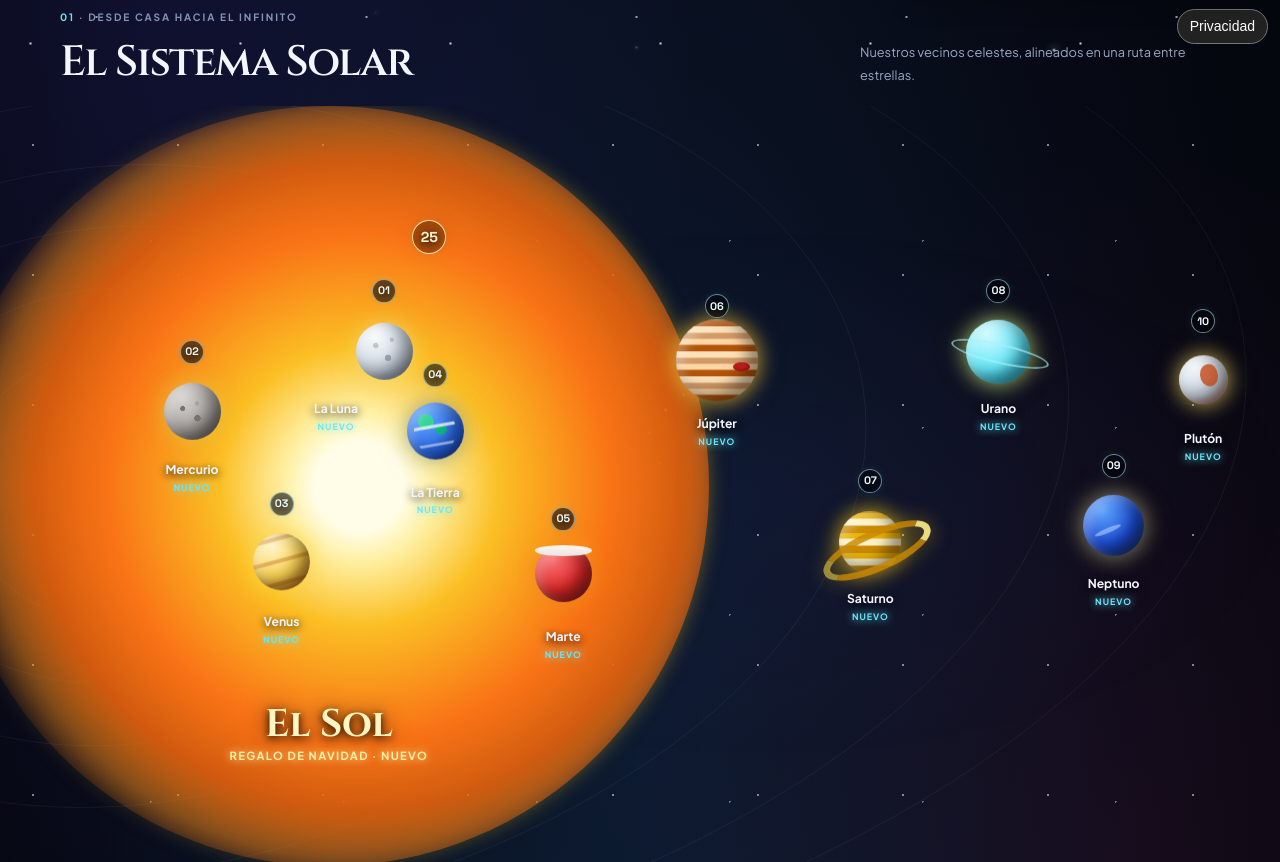
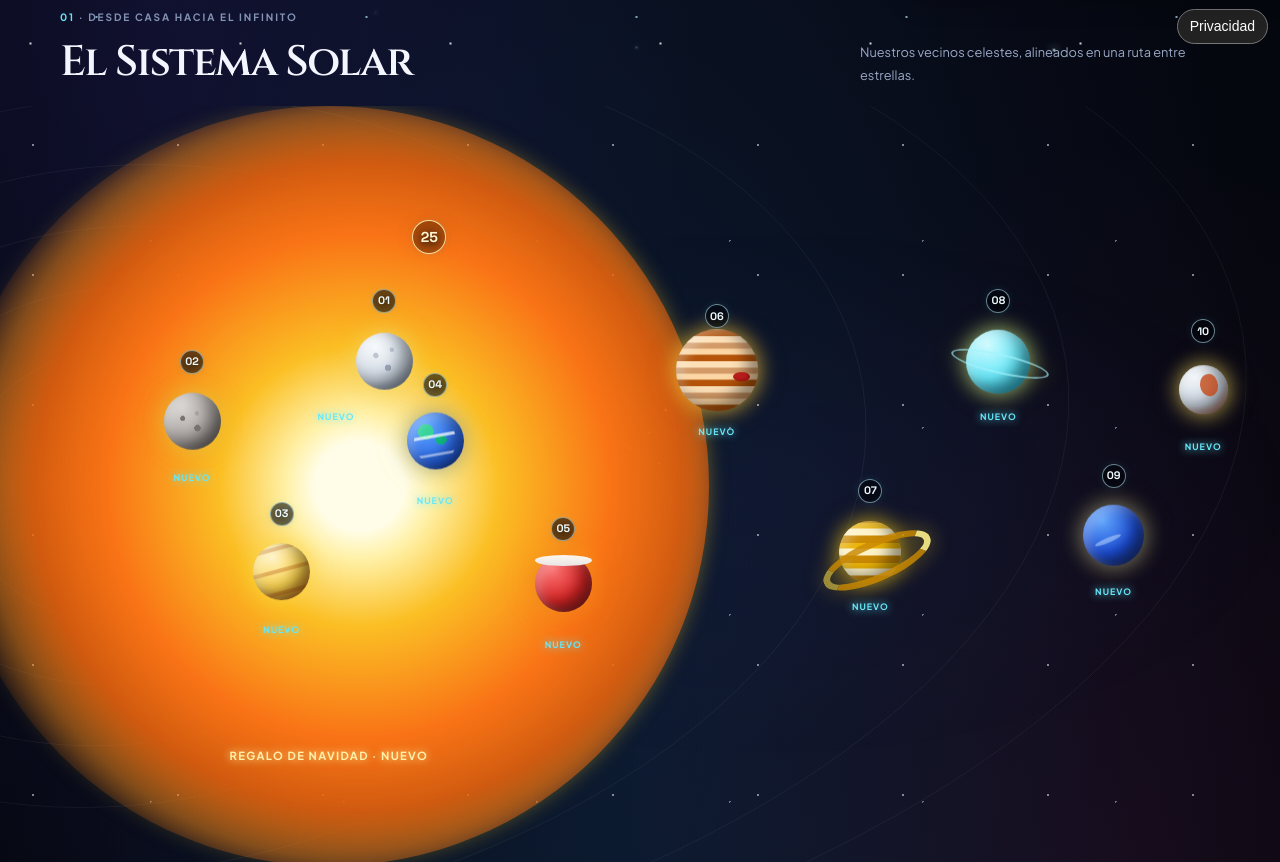
Before and after one commit to vvillalbamartinez1501-glitch/CalendarioAdviento, a plain HTML site: page index.html in a window 1280 px wide. Shown: the part 744-1606 px from the top of the page. Drawn offline with Linux system fonts and the light colour scheme.

Commit message:
fix: Refactor day button and node creation for improved clarity and functionality

```diff
--- a/index.html
+++ b/index.html
@@ -77,13 +77,12 @@
             </g>
           </svg>
           <div class="sun-decoration" aria-hidden="true"><span></span></div>
-          <button class="day25-sun" id="day-25-sun" type="button" hidden aria-label="Día 25: El Sol, regalo de Navidad">
+          <button class="day25-sun" id="day-25-sun" type="button" hidden aria-label="Día 25: regalo de Navidad">
             <span class="day25-sun__disc" aria-hidden="true"></span>
             <span class="day-marker day25-sun__marker">
               <span class="day-number">25</span>
               <span class="day-open-star" id="day-25-star" aria-hidden="true" hidden>★</span>
             </span>
-            <span class="day25-sun__label">El Sol</span>
             <span class="day-state" id="day-25-state">Regalo de Navidad</span>
           </button>
           <div class="map-nodes" id="solar-nodes"></div>
--- a/script.js
+++ b/script.js
@@ -240,8 +240,8 @@ function createDayNode(day) {
   card.dataset.day = String(day.day);
   card.style.setProperty("--float-delay", `${(day.day % 7) * -0.37}s`);
   card.setAttribute("aria-label", unlocked
-    ? `Día ${String(day.day).padStart(2, "0")}: ${day.name}, ${opened ? "abierto" : "disponible"}`
-    : `Día ${String(day.day).padStart(2, "0")}: ${day.name}, bloqueado hasta el ${day.day} de diciembre`);
+    ? `Día ${String(day.day).padStart(2, "0")}${isConstellation ? `: ${day.name}` : ""}, ${opened ? "abierto" : "disponible"}`
+    : `Día ${String(day.day).padStart(2, "0")}${isConstellation ? `: ${day.name}` : ""}, bloqueado hasta el ${day.day} de diciembre`);
 
   const marker = document.createElement("span");
   marker.className = "day-marker";
@@ -264,13 +264,17 @@ function createDayNode(day) {
   }
 
   const artwork = isConstellation ? createConstellationArt(day.type) : createPlanetArt(day.type);
-  const name = document.createElement("span");
-  name.className = "day-name";
-  name.textContent = day.name;
   const state = document.createElement("span");
   state.className = "day-state";
   state.textContent = opened ? "Abierto" : unlocked ? "Nuevo" : `Disponible el ${day.day} dic`;
-  card.append(marker, artwork, name, state);
+  if (isConstellation) {
+    const name = document.createElement("span");
+    name.className = "day-name";
+    name.textContent = day.name;
+    card.append(marker, artwork, name, state);
+  } else {
+    card.append(marker, artwork, state);
+  }
 
   card.addEventListener("click", () => openDay(day));
   return card;
```
